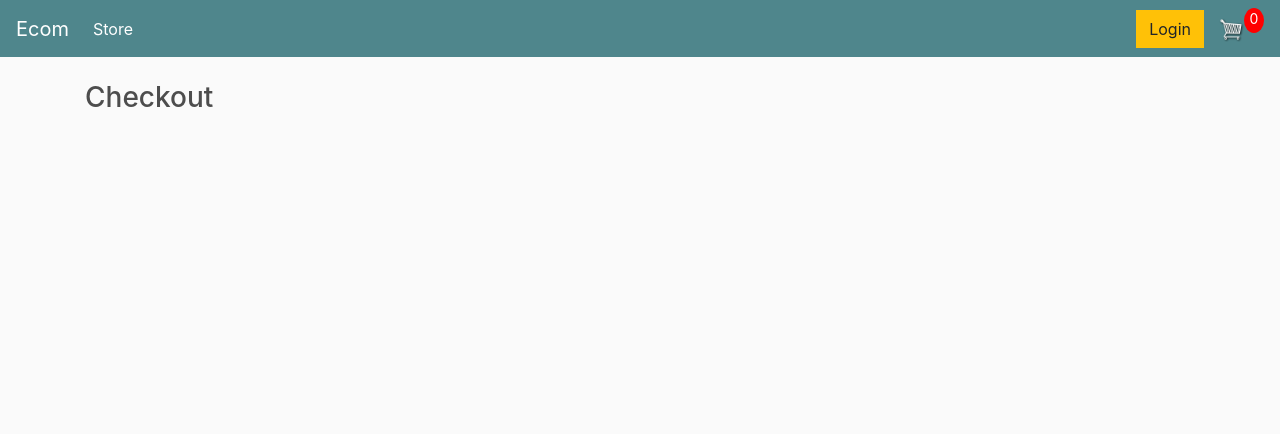
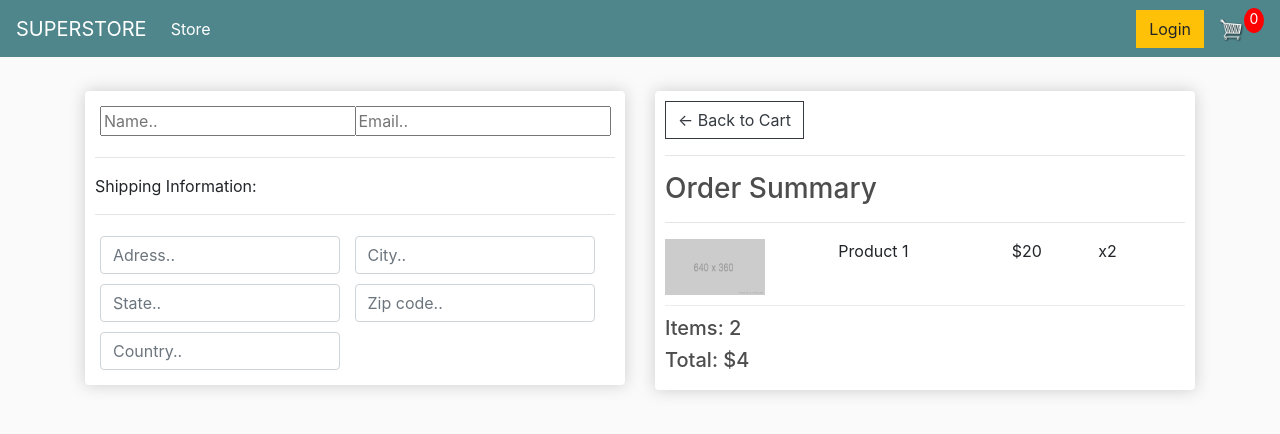
Before and after one commit to patryktomaszewski/Ecommerce-Website-Django, a Django app: page /checkout/ in a window 1280 px wide. Shown: the top 434 px of the page. Run offline with Django 3.2, Linux system fonts and the light colour scheme; some libraries are stand-ins or nearby versions.

Commit message:
cart and checkout page layout

```diff
--- a/EcomerceWebsite/store/templates/store/checkout.html
+++ b/EcomerceWebsite/store/templates/store/checkout.html
@@ -2,5 +2,62 @@
 
 {% load static %}
 {% block content %}
-    <h3>Checkout</h3>
+    <div class="row">
+        <div class="col-lg-6">
+            <div class="box-element" id="form-wrapper">
+                <form id="form">
+                    <div id="user-info">
+                        <div class="form-field">
+                            <input required class="form control" type="text" name="name" placeholder="Name..">
+                        </div>
+                        <div class="form-field">
+                            <input required class="form control" type="email" name="email" placeholder="Email..">
+                        </div>
+                    </div>
+                    <div id="shipping-info">
+                        <hr>
+                        <p>Shipping Information:</p>
+                        <hr>
+                        <div class="form-field">
+                            <input class="form-control" type="text", name="address" placeholder="Adress..">
+                        </div>
+                        <div class="form-field">
+                            <input class="form-control" type="text", name="city" placeholder="City..">
+                        </div>
+                        <div class="form-field">
+                            <input class="form-control" type="text", name="state" placeholder="State..">
+                        </div>
+                        <div class="form-field">
+                            <input class="form-control" type="text", name="zipcode" placeholder="Zip code..">
+                        </div>
+                        <div class="form-field">
+                            <input class="form-control" type="text", name="country" placeholder="Country..">
+                        </div>
+                    </div>
+
+                </form>
+            </div>
+
+            <br>
+            <div class="box-element hidden" id="payment-info">
+                <small>Paypall Options</small>
+            </div>
+        </div>
+    <div class="col-lg-6">
+            <div class="box-element">
+                <a class="btn btn-outline-dark" href="{% url 'cart' %}">&#x2190; Back to Cart</a>
+                <hr>
+                <h3>Order Summary</h3>
+                <hr>
+                <div class="cart-row">
+                    <div style="flex:2"><img class="row-image" src="{% static 'images/itemPlaceholder.png' %}" ></div>
+                    <div style="flex:2"><p>Product 1</p></div>
+                    <div style="flex:1"><p>$20</p></div>
+                    <div style="flex:1"><p>x2</p></div>
+                </div>
+                <h5>Items:  2</h5>
+                <h5>Total:  $4</h5>
+            </div>
+        </div>
+    </div>
 {% endblock %}
--- a/EcomerceWebsite/store/templates/store/main.html
+++ b/EcomerceWebsite/store/templates/store/main.html
@@ -2,7 +2,7 @@
 {% load static %}
 <html>
 <head>
-	<title>Ecom</title>
+	<title>SUPERSTORE</title>
 
 	<meta name="viewport" content="width=device-width, initial-scale=1, maximum-scale=1, minimum-scale=1" />
 
@@ -14,7 +14,7 @@
 <body>
 
 	<nav class="navbar navbar-expand-lg navbar-dark bg-dark">
-	  <a class="navbar-brand" href="{% url 'store' %}">Ecom</a>
+	  <a class="navbar-brand" href="{% url 'store' %}">SUPERSTORE</a>
 	  <button class="navbar-toggler" type="button" data-toggle="collapse" data-target="#navbarSupportedContent" aria-controls="navbarSupportedContent" aria-expanded="false" aria-label="Toggle navigation">
 	    <span class="navbar-toggler-icon"></span>
 	  </button>
```
Also changed, not shown: EcomerceWebsite/store/templates/store/cart.html (+48 -1 lines), EcomerceWebsite/static/images/arrow-down.png (added), EcomerceWebsite/static/images/arrow-up.png (added).
